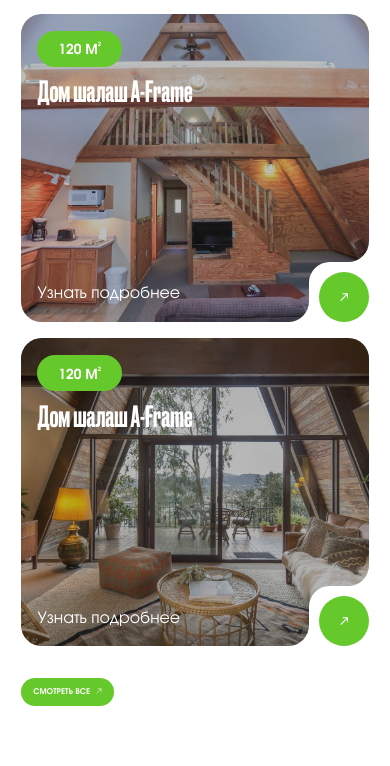
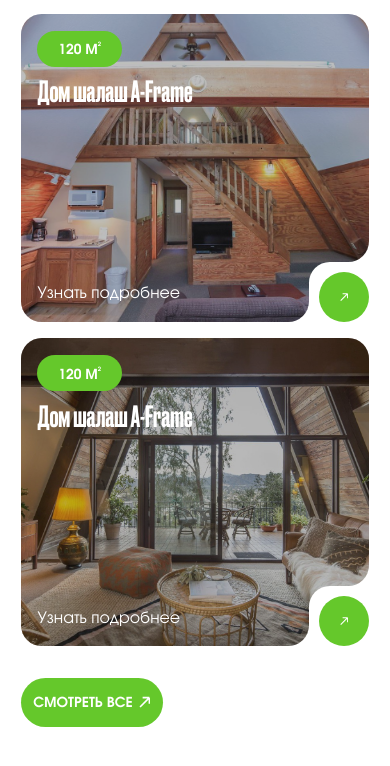
Before and after one commit to Gasay-Liza/A-home, a website built with webpack: page src/index.html in a window 390 px wide. Shown: the part 3726-4492 px from the top of the page. Built offline with nearby package versions, Linux system fonts and the light colour scheme; a web font is replaced by a local one.

Commit message:
Рефакторинг кода

```diff
--- a/src/scss/_projects.scss
+++ b/src/scss/_projects.scss
@@ -340,17 +340,36 @@
         align-items: center;
         justify-content: flex-start;
 
-        &:last-child{
+        > a {
+          &:first-of-type {
             // .projects__btn
-                display: none;
-                opacity: 0;
+            display: none;
+            opacity: 0;
           }
+        }
       }
     }
 
     // .projects__title
     &__title {
       font-size: 8.8rem;
+    }
+
+    &__btn {
+      height: 8rem;
+      padding: 4.8rem 2.4rem;
+      flex-shrink: 0;
+      border-radius: 20rem;
+      > svg {
+        width: 2.2rem;
+        height: 3.2rem;
+        stroke-width: 0.3rem;
+      }
+    }
+
+    // .projects__btn-text
+    &__btn-text {
+      font-size: 2.8rem;
     }
 
     // .projects__list
@@ -381,6 +400,11 @@
       &__title {
         font-size: 5.6rem;
         line-height: 90%;
+      }
+
+      // .project__description
+      &__description {
+        font-size: 5rem;
       }
 
       // .project__about
```
